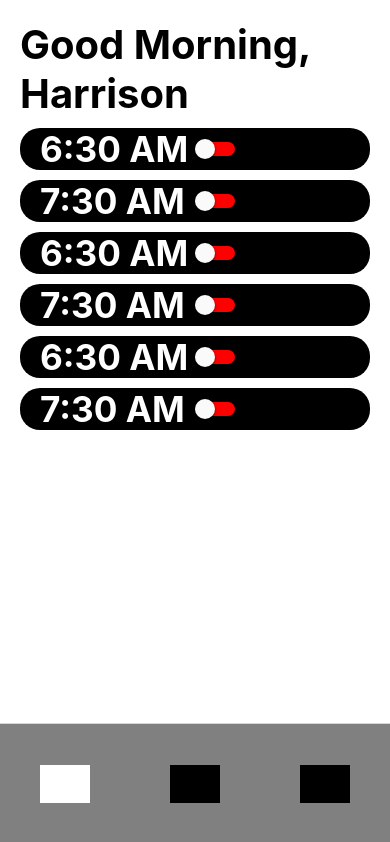
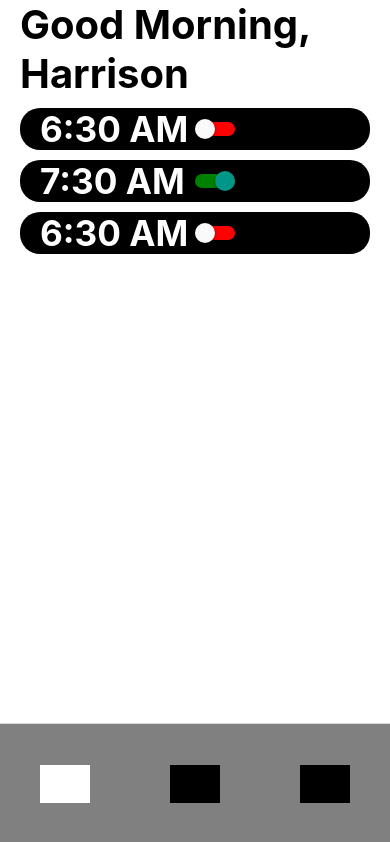
Before and after one commit to harri37/getUp, a React Native app: screen /Home in a window 390 px wide. Built offline with nearby package versions, Linux system fonts and the light colour scheme; grey boxes are pictures that could not be loaded.

Commit message:
feat: alarm toggle on and off

```diff
--- a/components/Container.js
+++ b/components/Container.js
@@ -16,7 +16,6 @@ const Container = ({children}) => {
         backgroundColor: colors[theme].bgColor,
         paddingLeft: 20,
         paddingRight: 20,
-        paddingTop: 20,
         height: '100%',
       }}>
       {children}
--- a/screens/Home.js
+++ b/screens/Home.js
@@ -6,7 +6,7 @@ import {
   Dimensions,
   Switch,
 } from 'react-native';
-import React, {useContext} from 'react';
+import React, {useContext, useState} from 'react';
 import Title from '../components/Title';
 import Container from '../components/Container';
 import {colors} from '../data/theme';
@@ -14,35 +14,32 @@ import {AppContext} from '../helper/AppContext';
 
 const {width, height} = Dimensions.get('window');
 
-const alarms = [
+//Should be replaced with function that grabs alarms from where ever
+//we choose to store them later on
+const testAlarms = [
   {
     id: 1,
     time: '6:30 AM',
+    set: false,
   },
   {
     id: 2,
     time: '7:30 AM',
+    set: true,
   },
   {
     id: 3,
     time: '6:30 AM',
-  },
-  {
-    id: 4,
-    time: '7:30 AM',
-  },
-  {
-    id: 5,
-    time: '6:30 AM',
-  },
-  {
-    id: 6,
-    time: '7:30 AM',
+    set: false,
   },
 ];
 
+//should replace with stored username later
+const userName = 'Harrison';
+
 const Home = () => {
   const {theme} = useContext(AppContext);
+  const [alarms, setAlarms] = useState(testAlarms);
 
   //idk what here is necessary but so long as it works
   const styles = {
@@ -74,12 +71,29 @@ const Home = () => {
   };
 
   /**
+   * Updates alarm array with switched set value for clicked alarm
+   * @param {Number} id id of alarm to toggle
+   */
+  const toggleAlarm = id => {
+    //Find alarm object and index in array
+    const [toggledAlarm] = alarms.filter(alarm => alarm.id === id);
+    const toggledAlarmIndex = alarms.findIndex(alarm => alarm.id === id);
+
+    //Update alarm state
+    setAlarms([
+      ...alarms.slice(0, toggledAlarmIndex),
+      {...toggledAlarm, set: !toggledAlarm.set},
+      ...alarms.slice(toggledAlarmIndex + 1),
+    ]);
+  };
+
+  /**
    * Renders display for single alarm on home page
    * @param {String} time time of alarm
    * @param {Number} id alarm id
    * @returns render for alarm display
    */
-  const Alarm = ({time, id}) => {
+  const Alarm = ({time, id, set}) => {
     return (
       <TouchableOpacity style={styles.alarmButton}>
         <View style={styles.alarmContainer}>
@@ -87,20 +101,44 @@ const Home = () => {
             <Text style={styles.alarmTime}>{time}</Text>
           </View>
           <View style={styles.itemContainer}>
-            <Switch trackColor={{false: 'red', true: 'green'}} />
+            <Switch
+              trackColor={{false: 'red', true: 'green'}}
+              value={set}
+              onChange={() => toggleAlarm(id)}
+            />
           </View>
         </View>
       </TouchableOpacity>
     );
   };
 
+  const addSeconds = (date, seconds) =>
+    new Date(date.getTime() + seconds * 1000);
+
+  const currentDate = new Date();
+  const offset = currentDate.getTimezoneOffset();
+  const currentTime = addSeconds(currentDate, offset).getHours();
+
   return (
     <Container
       children={
         <ScrollView showsVerticalScrollIndicator={false}>
-          <Title text="Good Morning, Harrison" />
+          <Title
+            text={
+              (currentTime >= 12
+                ? currentTime > 17
+                  ? 'Good Evening, '
+                  : 'Good Afternoon, '
+                : 'Good Morning, ') + userName
+            }
+          />
           {alarms.map(alarm => (
-            <Alarm id={alarm.id} time={alarm.time} key={alarm.id} />
+            <Alarm
+              id={alarm.id}
+              time={alarm.time}
+              key={alarm.id}
+              set={alarm.set}
+            />
           ))}
         </ScrollView>
       }
```
